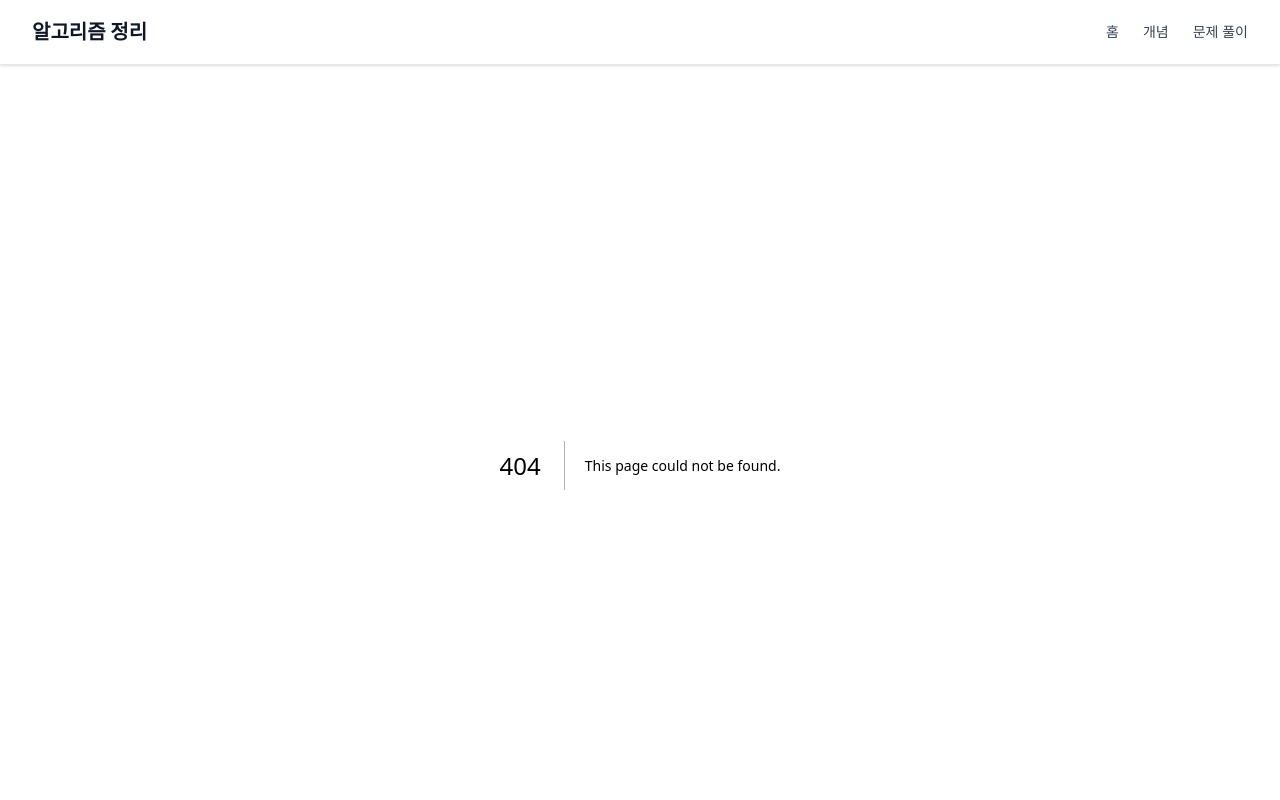
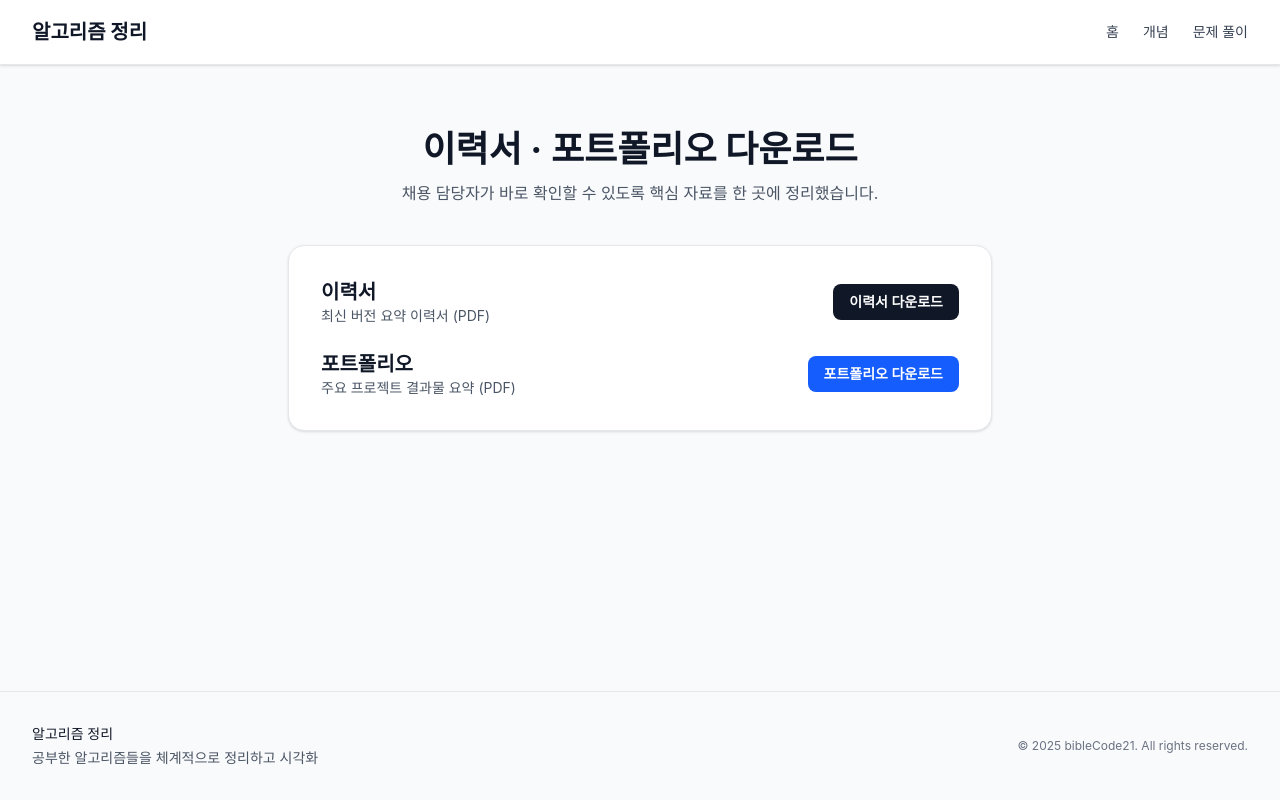
Before and after one commit to bibleCode21/study-algorithm, a Next.js app: page /downloads in a window 1280 px wide. Before the commit this address had no page. Shown: the top 800 px of the page. Built offline with nearby package versions, Linux system fonts and the light colour scheme.

Commit message:
feat: 이력서/경력기술서 다운로드 추가

```diff
--- /dev/null
+++ b/src/app/downloads/page.tsx
@@ -0,0 +1,65 @@
+import type { Metadata } from "next";
+
+export const metadata: Metadata = {
+  title: "이력서 · 포트폴리오 다운로드",
+  description: "이력서와 포트폴리오 PDF 다운로드용 비공개 페이지",
+  robots: {
+    index: false,
+    follow: false,
+  },
+};
+
+const DownloadsPage = () => {
+  return (
+    <main className="bg-gray-50">
+      <section className="mx-auto max-w-3xl px-6 md:px-8 py-16">
+        <header className="mb-10 text-center">
+          <h1 className="text-3xl md:text-4xl font-bold text-gray-900 mb-3">
+            이력서 · 포트폴리오 다운로드
+          </h1>
+          <p className="text-gray-600">
+            채용 담당자가 바로 확인할 수 있도록 핵심 자료를 한 곳에 정리했습니다.
+          </p>
+        </header>
+
+        <div className="bg-white border border-gray-200 rounded-2xl p-6 md:p-8 shadow-sm">
+          <div className="space-y-6">
+            <div className="flex flex-col md:flex-row md:items-center md:justify-between gap-4">
+              <div>
+                <h2 className="text-xl font-semibold text-gray-900">이력서</h2>
+                <p className="text-sm text-gray-600">
+                  최신 버전 요약 이력서 (PDF)
+                </p>
+              </div>
+              <a
+                href="/resume.pdf"
+                download
+                className="inline-flex items-center justify-center rounded-lg bg-gray-900 px-4 py-2 text-sm font-semibold text-white hover:bg-gray-800 transition"
+              >
+                이력서 다운로드
+              </a>
+            </div>
+
+            <div className="flex flex-col md:flex-row md:items-center md:justify-between gap-4">
+              <div>
+                <h2 className="text-xl font-semibold text-gray-900">포트폴리오</h2>
+                <p className="text-sm text-gray-600">
+                  주요 프로젝트 결과물 요약 (PDF)
+                </p>
+              </div>
+              <a
+                href="/portfolio.pdf"
+                download
+                className="inline-flex items-center justify-center rounded-lg bg-blue-600 px-4 py-2 text-sm font-semibold text-white hover:bg-blue-500 transition"
+              >
+                포트폴리오 다운로드
+              </a>
+            </div>
+          </div>
+        </div>
+      </section>
+    </main>
+  );
+};
+
+export default DownloadsPage;
```
Also changed, not shown: 2 other files (tests, documents, lock files or other folders).
